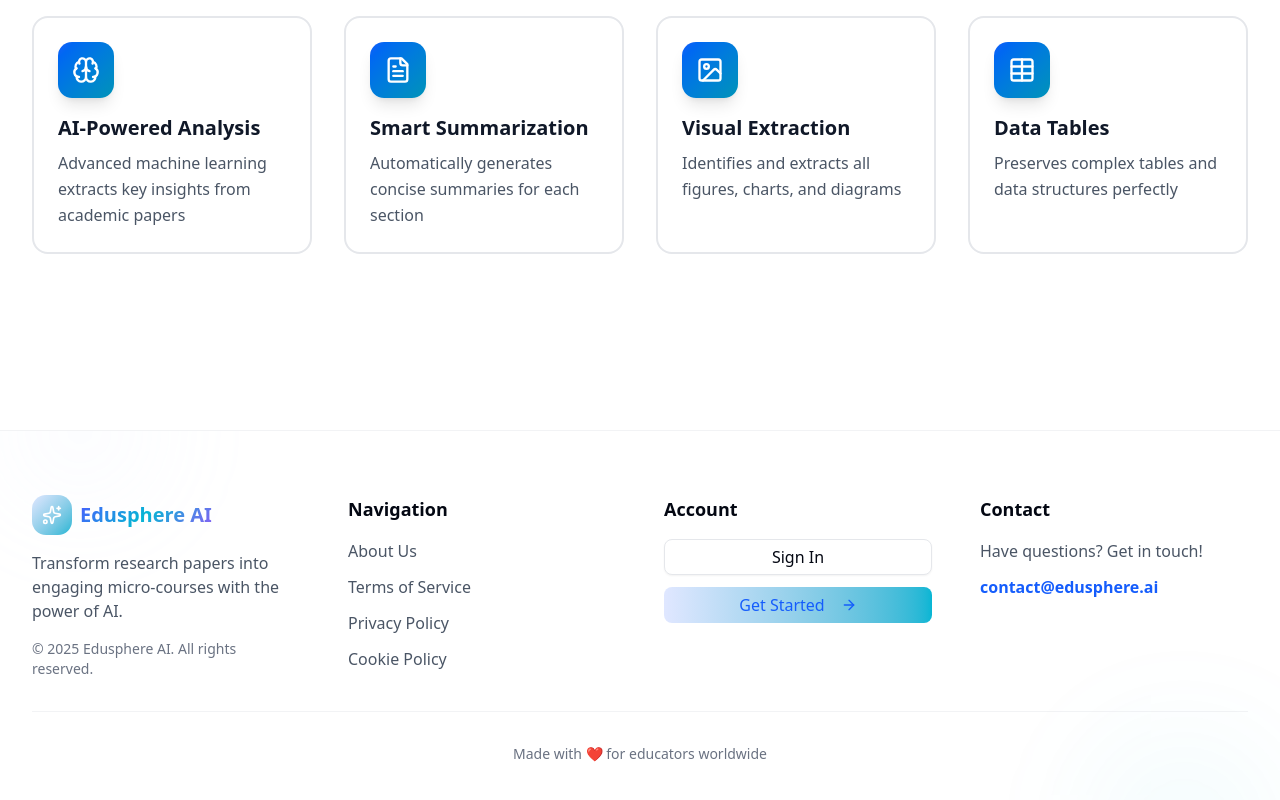
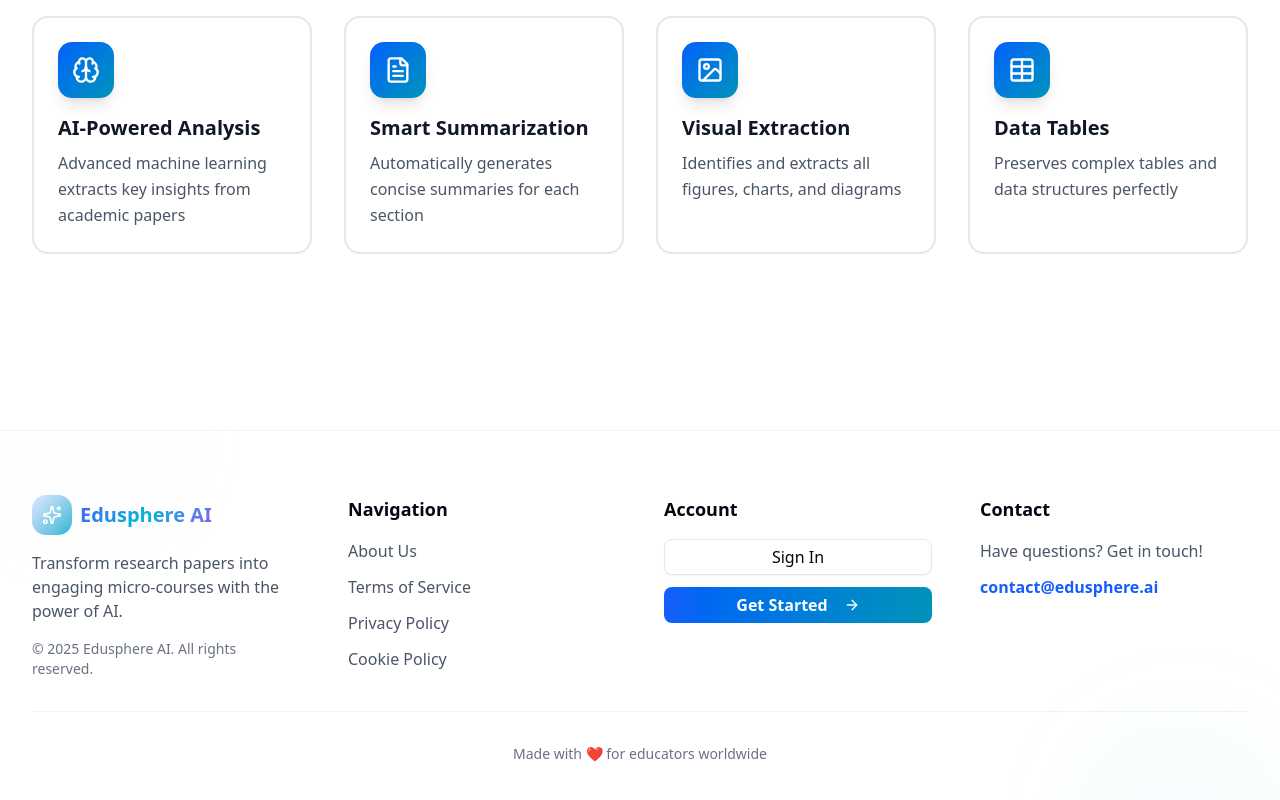
Before and after one commit to EduSphere-AI/edusphere-ai-ui, a Next.js app: page / in a window 1280 px wide. Shown: the part 1105-1905 px from the top of the page. Built offline with nearby package versions, Linux system fonts and the light colour scheme.

Commit message:
feat: Update footer button styling and add Supabase dependencies

```diff
--- a/package.json
+++ b/package.json
@@ -13,6 +13,7 @@
         "@radix-ui/react-progress": "^1.1.7",
         "@radix-ui/react-separator": "^1.1.7",
         "@radix-ui/react-slot": "^1.2.3",
+        "@supabase/supabase-js": "^2.81.1",
         "class-variance-authority": "^0.7.1",
         "clsx": "^2.1.1",
         "firebase": "^12.6.0",
--- a/src/components/footer/footer.tsx
+++ b/src/components/footer/footer.tsx
@@ -106,7 +106,7 @@ const Footer = () => {
                             </li>
                             <li>
                                 <Link href="/register" className="block">
-                                    <Button className="w-full justify-center text-sm sm:text-base bg-gradient-to-r from-primary to-accent hover:shadow-lg transition-all">
+                                    <Button className="w-full justify-center text-sm sm:text-base px-3 sm:px-4 bg-gradient-to-r from-blue-600 to-cyan-600 hover:shadow-lg transition-all font-bold text-white">
                                         Get Started
                                         <ArrowRight
                                             className="ml-2"
```
Also changed, not shown: 1 other file (tests, documents, lock files or other folders).
